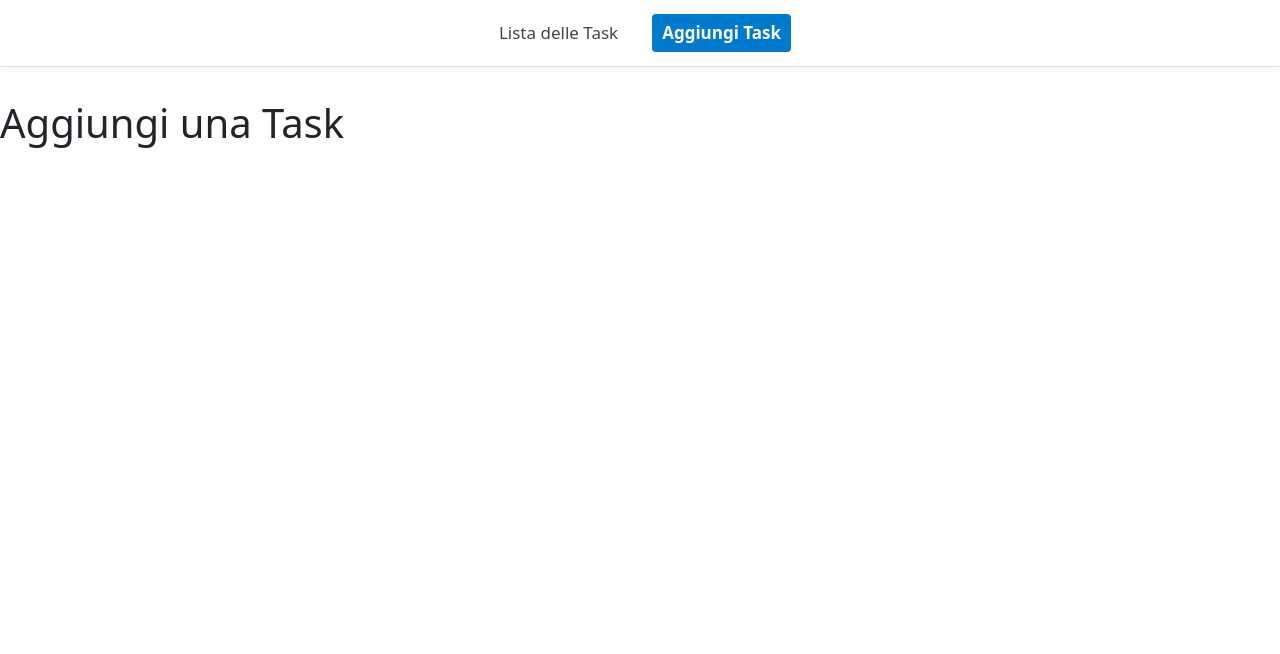
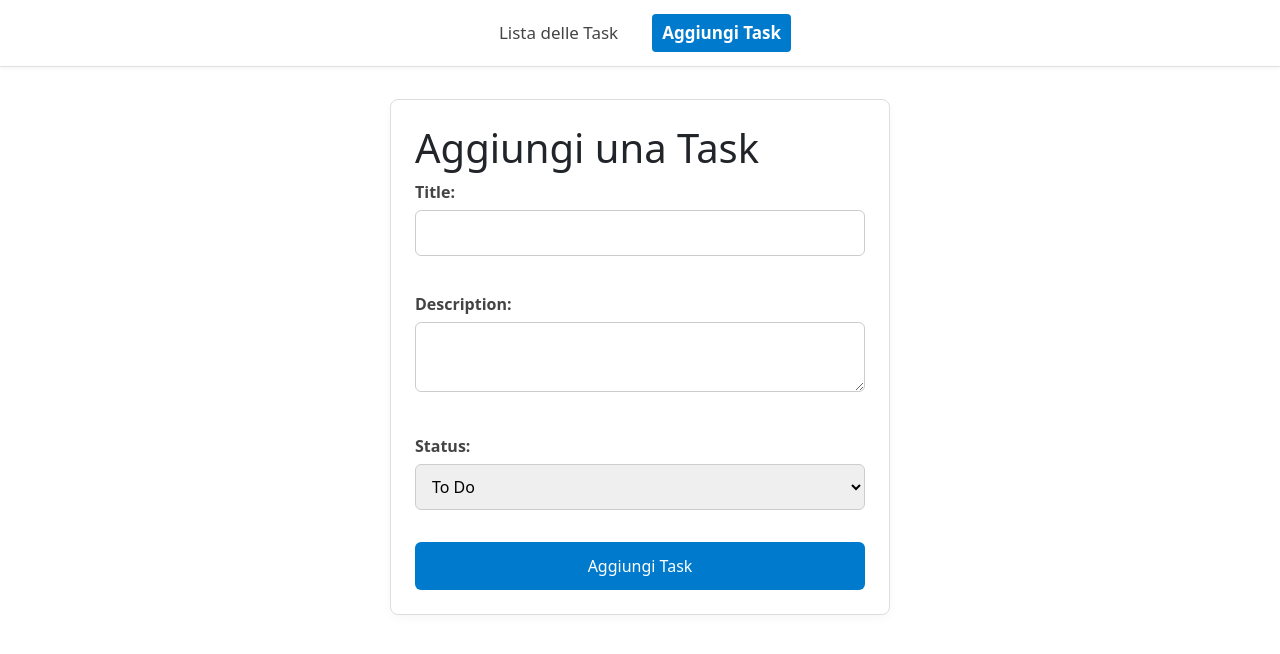
Before and after one commit to michelangelomancini4/ex-react-task-manager, a React (Vite) app in the folder frontend/: page /add in a window 1280 px wide. Shown: the top 654 px of the page. Built offline with nearby package versions, Linux system fonts and the light colour scheme; no server answers.

Commit message:
Milestone 5 comppleted - created form with inputs

```diff
--- /dev/null
+++ b/frontend/src/components/TaskForm.jsx
@@ -0,0 +1,77 @@
+import { useState, useRef, useMemo } from "react";
+
+const TaskForm = () => {
+
+    // controlled input
+    const [taskTitle, setTaskTitle] = useState("");
+
+    // uncontrolled input
+    const descriptionRef = useRef();
+    const statusRef = useRef();
+
+    const symbols = "!@#$%^&*()-_=+[]{}|;:'\\,.<>?/`~";
+
+    // Check if the title is valid (no symbols, at least 1 character)
+    const isTitleValid = useMemo(() => {
+        const validTitle = taskTitle.split("").every(char =>
+            !symbols.includes(char.toLowerCase())
+        );
+        return validTitle && taskTitle.length > 0;
+    }, [taskTitle]);
+
+
+    // Function that runs when the form is submitted
+    const handleSubmit = (e) => {
+        e.preventDefault();
+
+        if (
+            !isTitleValid
+        ) {
+            alert('Per favore compila tutti i campi correttamente.');
+            return;
+        }
+
+        const newTask = {
+            title: taskTitle,
+            description: descriptionRef.current.value,
+            status: statusRef.current.value,
+        };
+
+        console.log("Nuova task:", newTask);
+    };
+
+    return (
+        <div>
+            <form onSubmit={handleSubmit}>
+                <label>
+                    Title:
+                    <input
+                        type="text"
+                        value={taskTitle}
+                        onChange={(e) => setTaskTitle(e.target.value)}
+                    />
+                </label>
+                <br />
+                <label className="description_form">
+                    Description:
+                    <textarea
+                        ref={descriptionRef}
+                    />
+                </label>
+                <br />
+                <label>
+                    Status:
+                    <select ref={statusRef}>
+                        <option value="To Do">To Do</option>
+                        <option value="Doing">Doing</option>
+                        <option value="Done">Done</option>
+                    </select>
+                </label>
+                <button type="submit">Aggiungi Task</button>
+
+            </form>
+        </div>
+    )
+}
+
+export default TaskForm;
--- a/frontend/src/index.css
+++ b/frontend/src/index.css
@@ -64,3 +64,58 @@ h2 {
   margin-bottom: 20px;
   color: #333;
 }
+
+/* FORM */
+.form-container {
+  max-width: 500px;
+  margin: 0 auto 40px auto;
+  padding: 24px;
+  border: 1px solid #ddd;
+  border-radius: 8px;
+  background-color: #fff;
+  box-shadow: 0 4px 10px rgba(0, 0, 0, 0.03);
+}
+
+.form-container h2 {
+  text-align: center;
+  color: #333;
+  margin-bottom: 20px;
+}
+
+form label {
+  display: block;
+  margin-bottom: 12px;
+  font-weight: bold;
+  color: #444;
+}
+
+form input[type="text"],
+form textarea,
+form select {
+  width: 100%;
+  padding: 10px 12px;
+  margin-top: 6px;
+  border: 1px solid #ccc;
+  border-radius: 6px;
+  font-size: 16px;
+  box-sizing: border-box;
+}
+
+
+
+form button {
+  margin-top: 20px;
+  background-color: #007acc;
+  color: white;
+  border: none;
+  padding: 12px 16px;
+  font-size: 16px;
+  cursor: pointer;
+  border-radius: 6px;
+  width: 100%;
+  transition: background-color 0.2s ease;
+}
+
+form button:hover {
+  background-color: #005e99;
+}
--- a/frontend/src/pages/AddTask.jsx
+++ b/frontend/src/pages/AddTask.jsx
@@ -1,12 +1,13 @@
-
+import TaskForm from "../components/TaskForm";
 
 function AddTask() {
     return (
         <>
 
-            <div>
+            <div className="form-container">
                 <h1>Aggiungi una Task</h1>
-            </div>
+                <TaskForm />
+            </div >
         </>
 
     );
```
